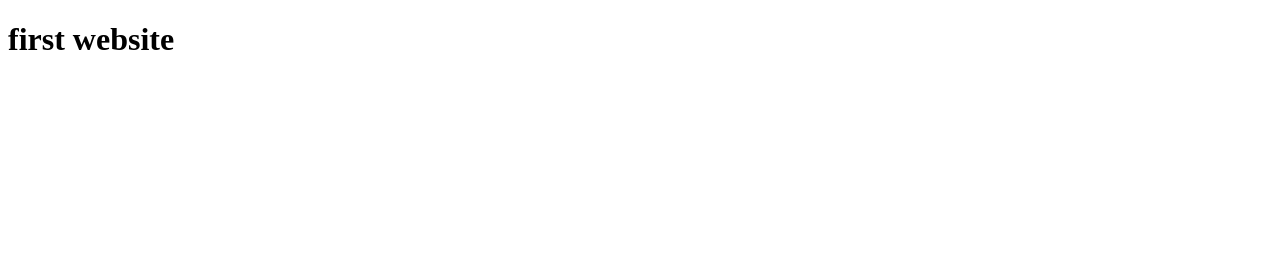
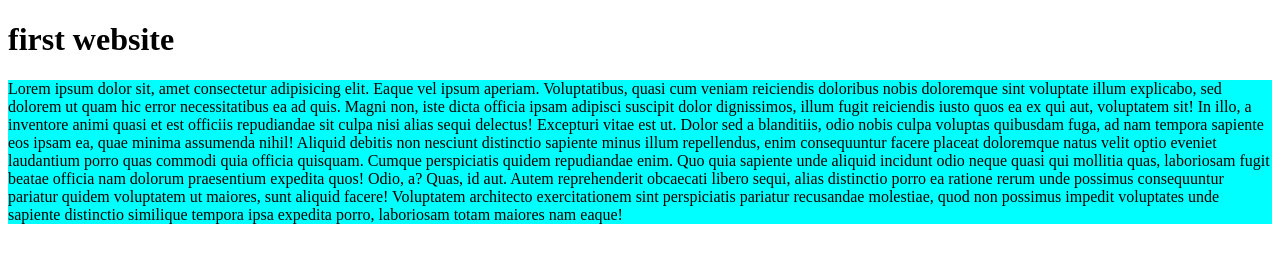
Before and after one commit to Sohag-hossain-prince/group-practice, a plain HTML site: page index.html in a window 1280 px wide. Drawn offline with Linux system fonts and the light colour scheme.

Commit message:
others changes

```diff
--- a/index.html
+++ b/index.html
@@ -4,9 +4,11 @@
     <meta charset="UTF-8">
     <meta name="viewport" content="width=device-width, initial-scale=1.0">
     <title>group</title>
+    <link rel="stylesheet" href="style.css">
 </head>
 <body>
    <h1>first website</h1>
+   <p>Lorem ipsum dolor sit, amet consectetur adipisicing elit. Eaque vel ipsum aperiam. Voluptatibus, quasi cum veniam reiciendis doloribus nobis doloremque sint voluptate illum explicabo, sed dolorem ut quam hic error necessitatibus ea ad quis. Magni non, iste dicta officia ipsam adipisci suscipit dolor dignissimos, illum fugit reiciendis iusto quos ea ex qui aut, voluptatem sit! In illo, a inventore animi quasi et est officiis repudiandae sit culpa nisi alias sequi delectus! Excepturi vitae est ut. Dolor sed a blanditiis, odio nobis culpa voluptas quibusdam fuga, ad nam tempora sapiente eos ipsam ea, quae minima assumenda nihil! Aliquid debitis non nesciunt distinctio sapiente minus illum repellendus, enim consequuntur facere placeat doloremque natus velit optio eveniet laudantium porro quas commodi quia officia quisquam. Cumque perspiciatis quidem repudiandae enim. Quo quia sapiente unde aliquid incidunt odio neque quasi qui mollitia quas, laboriosam fugit beatae officia nam dolorum praesentium expedita quos! Odio, a? Quas, id aut. Autem reprehenderit obcaecati libero sequi, alias distinctio porro ea ratione rerum unde possimus consequuntur pariatur quidem voluptatem ut maiores, sunt aliquid facere! Voluptatem architecto exercitationem sint perspiciatis pariatur recusandae molestiae, quod non possimus impedit voluptates unde sapiente distinctio similique tempora ipsa expedita porro, laboriosam totam maiores nam eaque!</p>
 
 </body>
 </html>
--- a/style.css
+++ b/style.css
@@ -0,0 +1,3 @@
+p{
+    background-color: aqua;
+}
```
